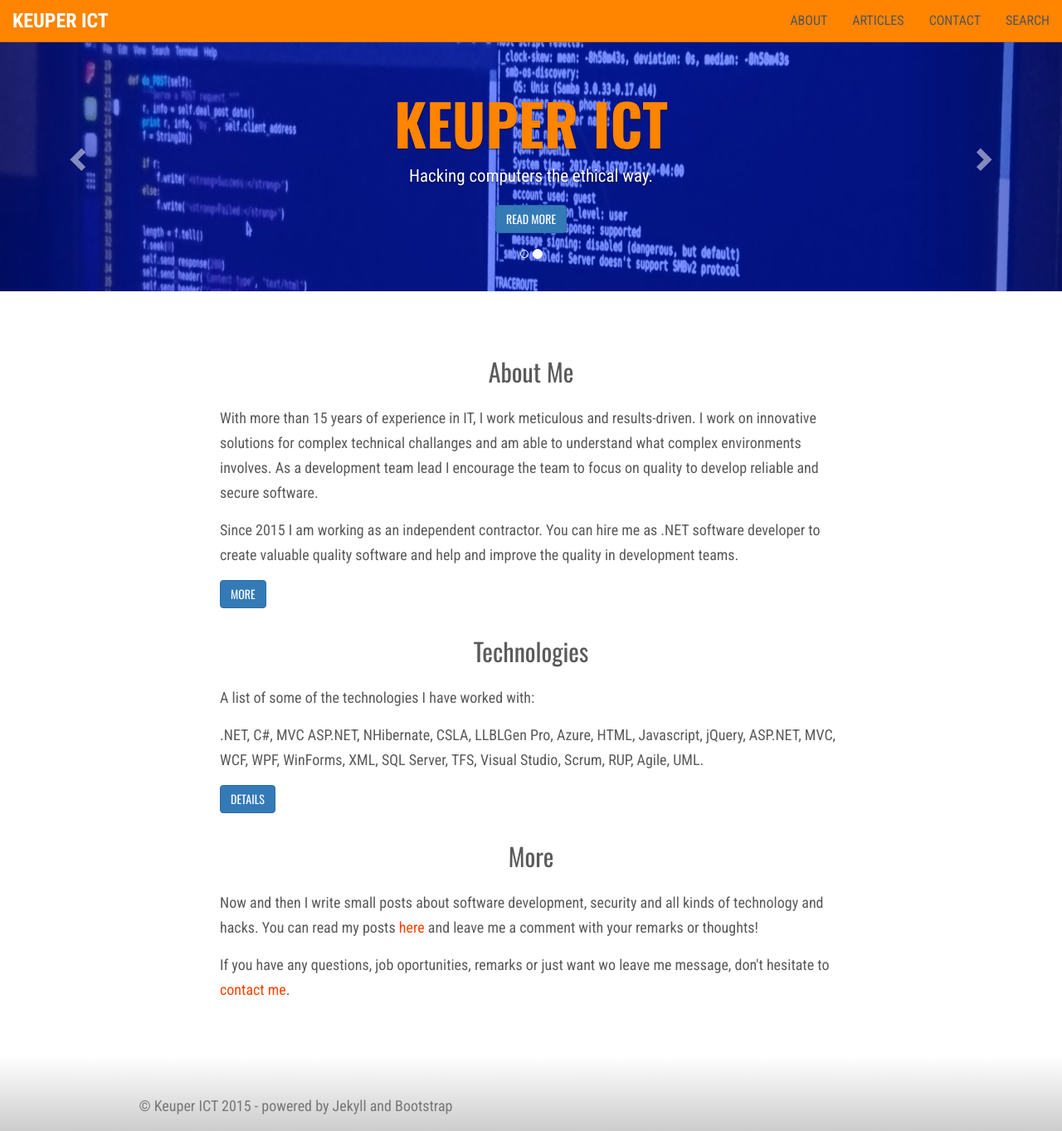
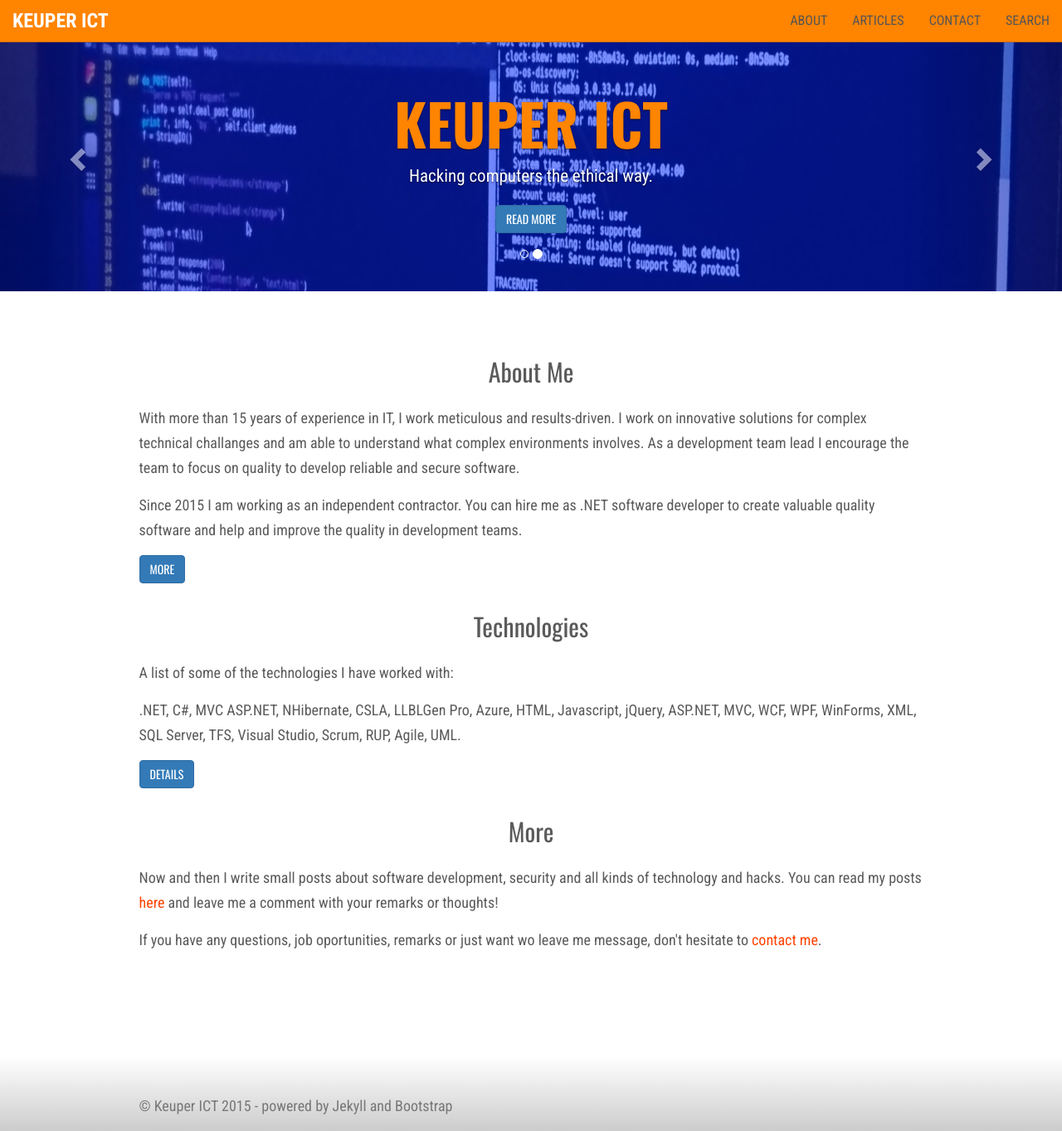
Before and after one commit to jkeuper/jkeuper.github.io, a Jekyll site: the page built from index.html, in a window 1280 px wide and 1363 px high. Shown: the whole window at 83% size. Built offline with Jekyll 4.4.1, drawn with Linux system fonts in a browser that asks for light colours; nearby versions of some CDN libraries; the list of posts is cut into pages by our own code.

Commit message:
Updated column layout.

```diff
--- a/index.html
+++ b/index.html
@@ -9,7 +9,7 @@
             <h2>About Me</h2>
         </div>
         <div class="row">
-            <div class="col-md-8 col-md-offset-2">
+            <div class="col-md-10 col-md-offset-1">
                 <p>With more than 15 years of experience in IT, I work meticulous and results-driven. I work on innovative solutions for complex technical challanges and am able to understand what complex environments involves. As a development team lead I encourage the team to focus on quality to develop reliable and secure software.</p>
                 <p>Since 2015 I am working as an independent contractor. You can hire me as .NET software developer to create valuable quality software and help and improve the quality in development teams.</p>
                 <p><a class="btn  btn-primary" href="/about/" role="button">More</a></p>
@@ -19,7 +19,7 @@
             <h2>Technologies</h2>
         </div>
         <div class="row">
-            <div class="col-md-8 col-md-offset-2">
+            <div class="col-md-10 col-md-offset-1">
                 <p>A list of some of the technologies I have worked with:</p>
                 <p>.NET, C#, MVC ASP.NET, NHibernate, CSLA, LLBLGen Pro, Azure, HTML, Javascript, jQuery, ASP.NET, MVC, WCF, WPF, WinForms, XML, SQL Server, TFS, Visual Studio, Scrum, RUP, Agile, UML.</p>
                 <p><a class="btn  btn-primary" href="https://nl.linkedin.com/in/jkeuper" role="button">Details</a></p>
@@ -29,7 +29,7 @@
             <h2>More</h2>
         </div>
         <div class="row">
-            <div class="col-md-8 col-md-offset-2">
+            <div class="col-md-10 col-md-offset-1">
                 <p>Now and then I write small posts about software development, security and all kinds of technology and hacks. You can read my posts <a href="/contact/">here</a> and leave me a comment with your remarks or thoughts!</p>
                 <p>If you have any questions, job oportunities, remarks or just want wo leave me message, don't hesitate to <a href="/contact/">contact me</a>.</p>
             </div>
```
